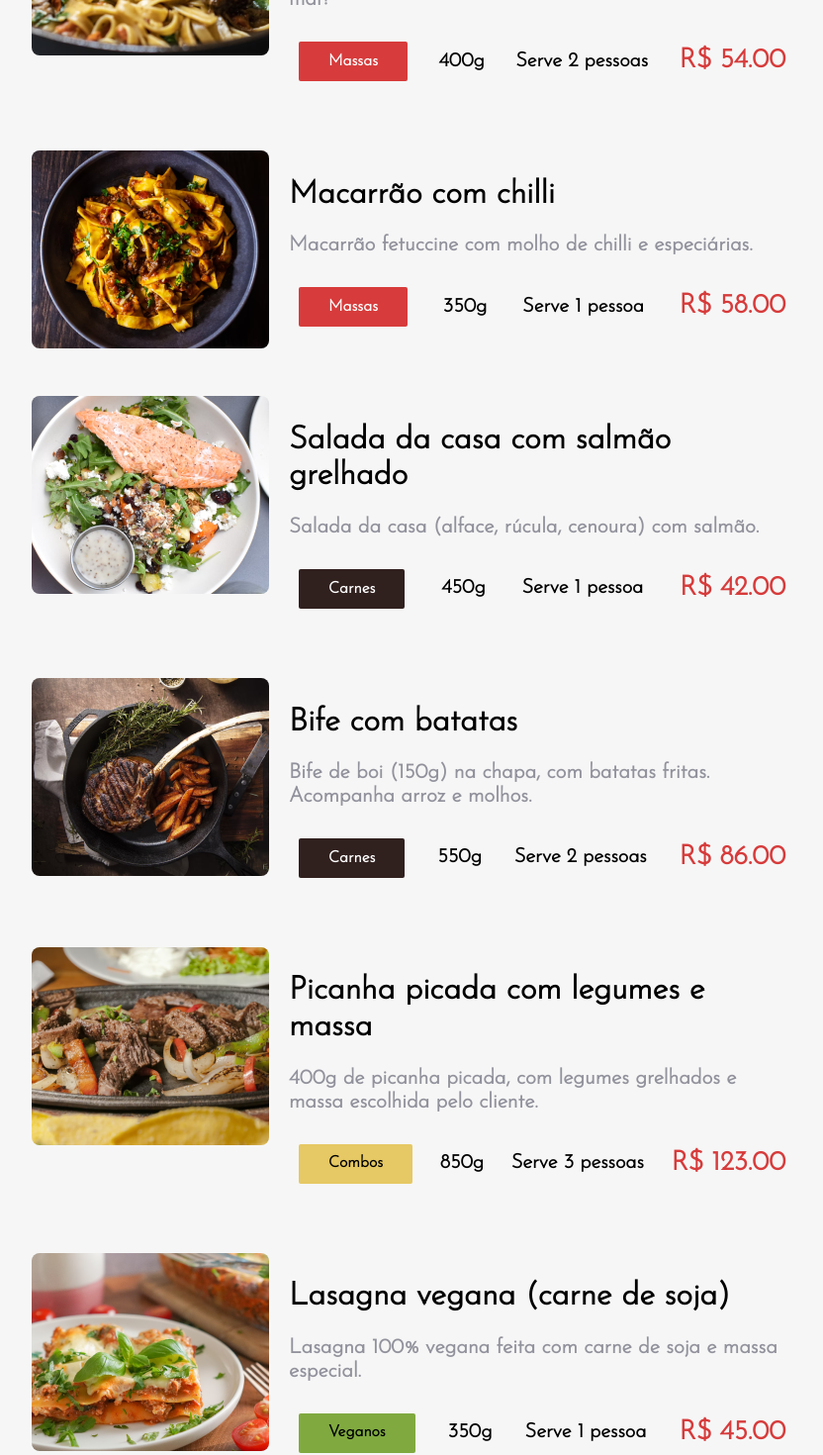
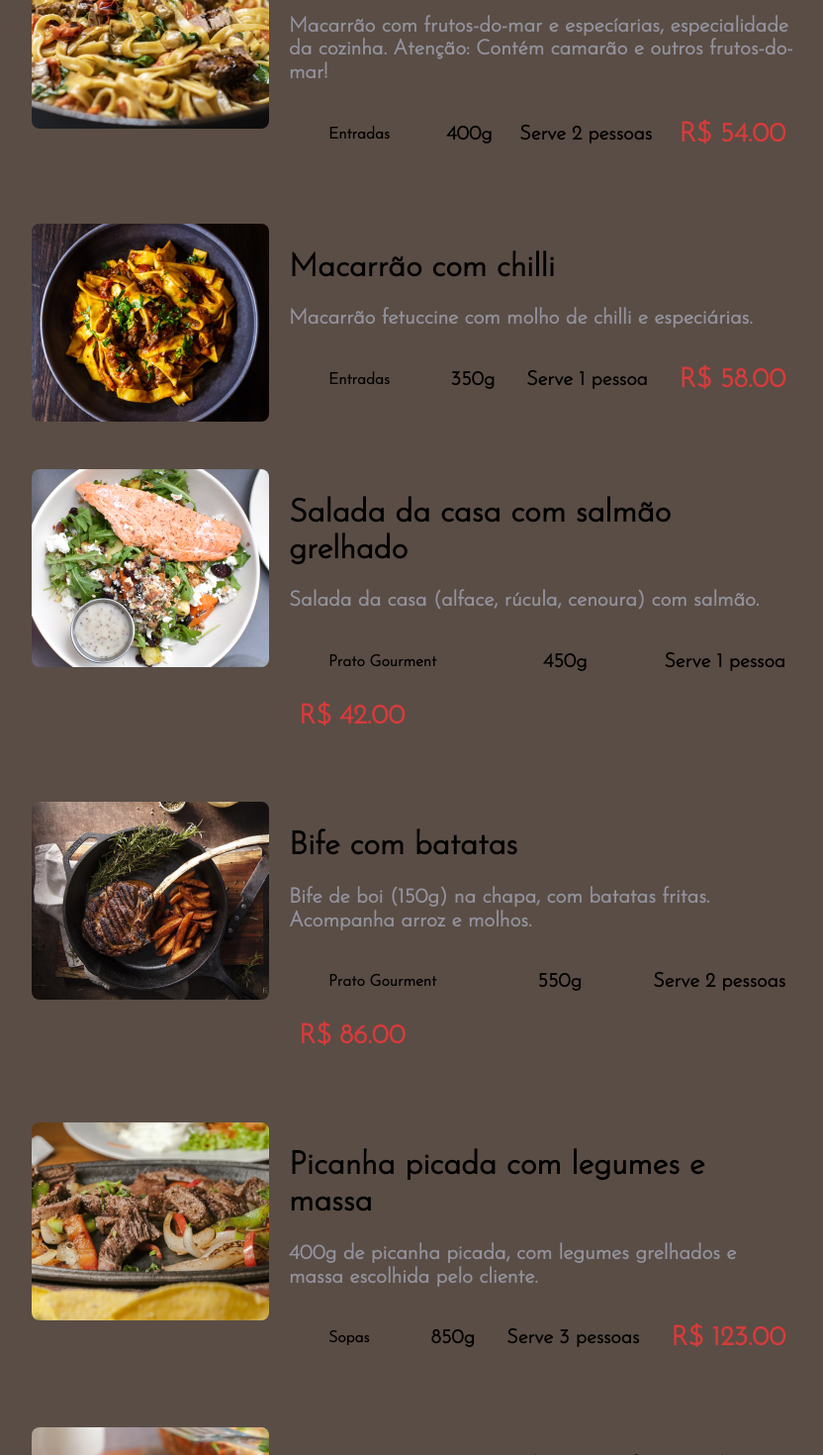
Before and after one commit to DaiLobo/la-vegan-cucina, a React (Create React App) app: page /menu in a window 1280 px wide. Shown: the part 1330-2800 px from the top of the page at 99% size, without its empty margins (168-1000 px from the left). Built offline with nearby package versions, Linux system fonts and the light colour scheme.

Commit message:
feature/list-serach-filter

```diff
--- a/src/index.css
+++ b/src/index.css
@@ -3,7 +3,7 @@
 /* @import url('https://fonts.googleapis.com/css2?family=Josefin+Sans:wght@300&family=Noto+Serif+Display:wght@300&display=swap'); */
 
 body {
-    background-color: #f6f6f6;
+    background-color: #5a4d45;
 }
 
 * {
--- a/src/pages/Menu/Itens/index.tsx
+++ b/src/pages/Menu/Itens/index.tsx
@@ -1,11 +1,41 @@
 import Item from './Item';
 import menu from './itens.json';
 import styles from './Itens.module.scss';
+import { useEffect, useState } from 'react';
 
-export default function Itens() {
+interface Props {
+    search: string,
+    filter: number | null,
+    sort: string,
+}
+
+export default function Itens({
+    search,
+    filter,
+    sort
+}: Props) {
+
+    const [list, setList] = useState(menu);
+
+    function testaBusca(title: string) {
+        const regex = new RegExp(search, 'i');
+        return regex.test(title)
+    }
+
+    function testaFiltro(id: number) {
+        if(filter !== null) return filter === id;
+        return true;
+    }
+
+    useEffect(() => {
+        const newList = menu.filter(
+            item => testaBusca(item.title) && testaFiltro(item.category.id));
+            setList(newList);
+    },[search, filter])
+
     return (
         <div className={styles.itens}>
-            {menu.map(item => (
+            {list.map(item => (
                 <Item
                 key={item.id}
                 {...item}
--- a/src/pages/Menu/Itens/itens.json
+++ b/src/pages/Menu/Itens/itens.json
@@ -9,7 +9,7 @@
     "id": 1,
     "category": {
       "id": 1,
-      "label": "Massas"
+      "label": "Entradas"
     }
   },
   {
@@ -22,7 +22,7 @@
     "id": 2,
     "category": {
       "id": 1,
-      "label": "Massas"
+      "label": "Entradas"
     }
   },
   {
@@ -35,7 +35,7 @@
     "id": 3,
     "category": {
       "id": 1,
-      "label": "Massas"
+      "label": "Entradas"
     }
   },
   {
@@ -48,7 +48,7 @@
     "id": 4,
     "category": {
       "id": 2,
-      "label": "Carnes"
+      "label": "Prato Gourment"
     }
   },
   {
@@ -61,7 +61,7 @@
     "id": 5,
     "category": {
       "id": 2,
-      "label": "Carnes"
+      "label": "Prato Gourment"
     }
   },
   {
@@ -74,7 +74,7 @@
     "id": 6,
     "category": {
       "id": 3,
-      "label": "Combos"
+      "label": "Sopas"
     }
   },
   {
@@ -87,7 +87,7 @@
     "id": 7,
     "category": {
       "id": 4,
-      "label": "Veganos"
+      "label": "Tapioca"
     }
   },
   {
@@ -99,8 +99,8 @@
     "price": 37.0,
     "id": 8,
     "category": {
-      "id": 4,
-      "label": "Veganos"
+      "id": 5,
+      "label": "Pane Tostato"
     }
   },
   {
@@ -112,8 +112,8 @@
     "price": 120.0,
     "id": 9,
     "category": {
-      "id": 3,
-      "label": "Combos"
+      "id": 6,
+      "label": "Hamburguer"
     }
   }
 ]
--- a/src/pages/Menu/Menu.module.scss
+++ b/src/pages/Menu/Menu.module.scss
@@ -2,7 +2,8 @@
 @import "styles/breakpoints";
 
 .menu {
-  padding: 20px $padding-horizontal;
+  padding: 20px 50%;
+  background-color: #4d433d;
   @media (max-width: $desktop_xsm) {
     padding: 20px $padding-horizontal-mobile;
   }
--- a/src/pages/Menu/index.tsx
+++ b/src/pages/Menu/index.tsx
@@ -25,13 +25,13 @@ export default function Menu() {
                 </div>
             </header>
             <section className={styles.cardapio}>
-                <h3 className={styles.cardapio_titulo}>Cardápio</h3>
+                <h3 className={styles.cardapio__titulo}>Cardápio</h3>
                 <Search search={search} setSearch={setSearch} />
                 <div className={styles.cardapio__filtros}>
                     <Filter filter={filter} setFilter={setFilter} />
                     <Sort sort={sort} setSort={setSort} />
                 </div>
-                <Itens />
+                <Itens search={search} filter={filter} sort={sort}/>
             </section>
         </main>
     )
```
